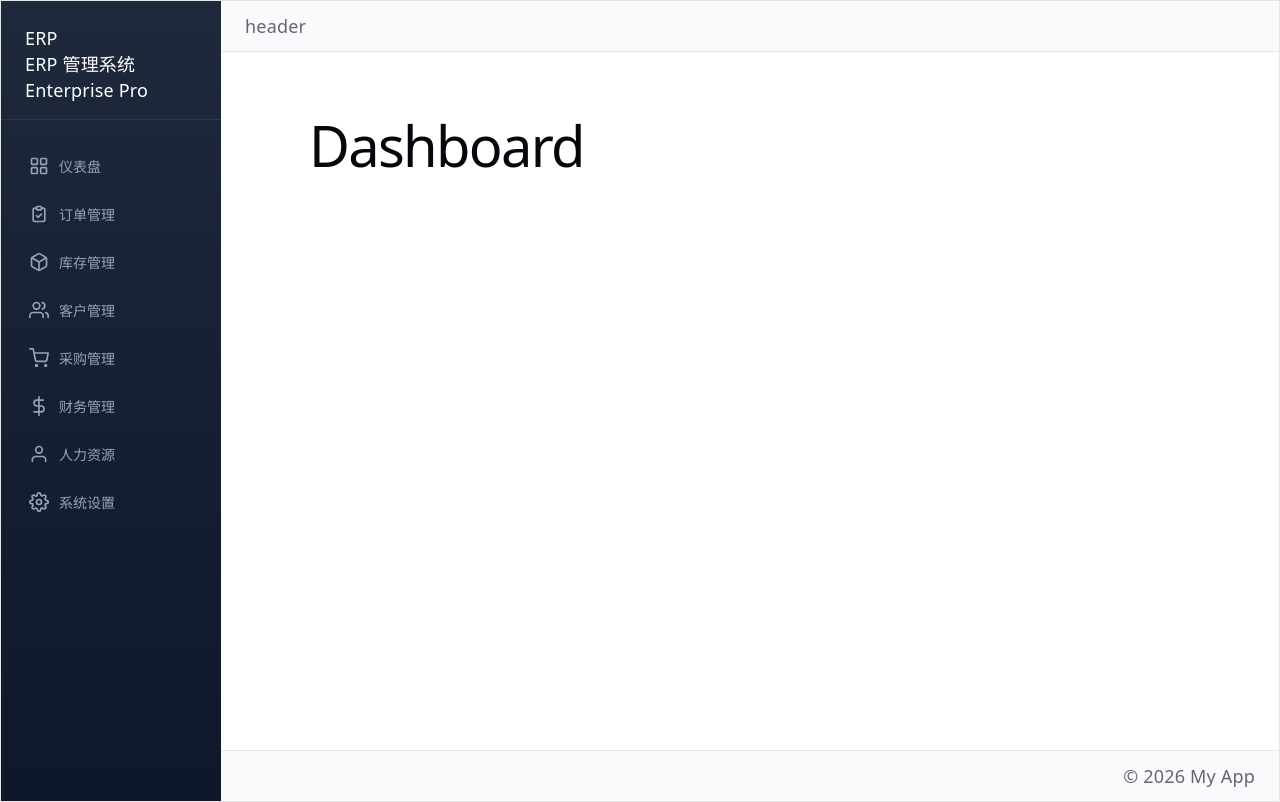
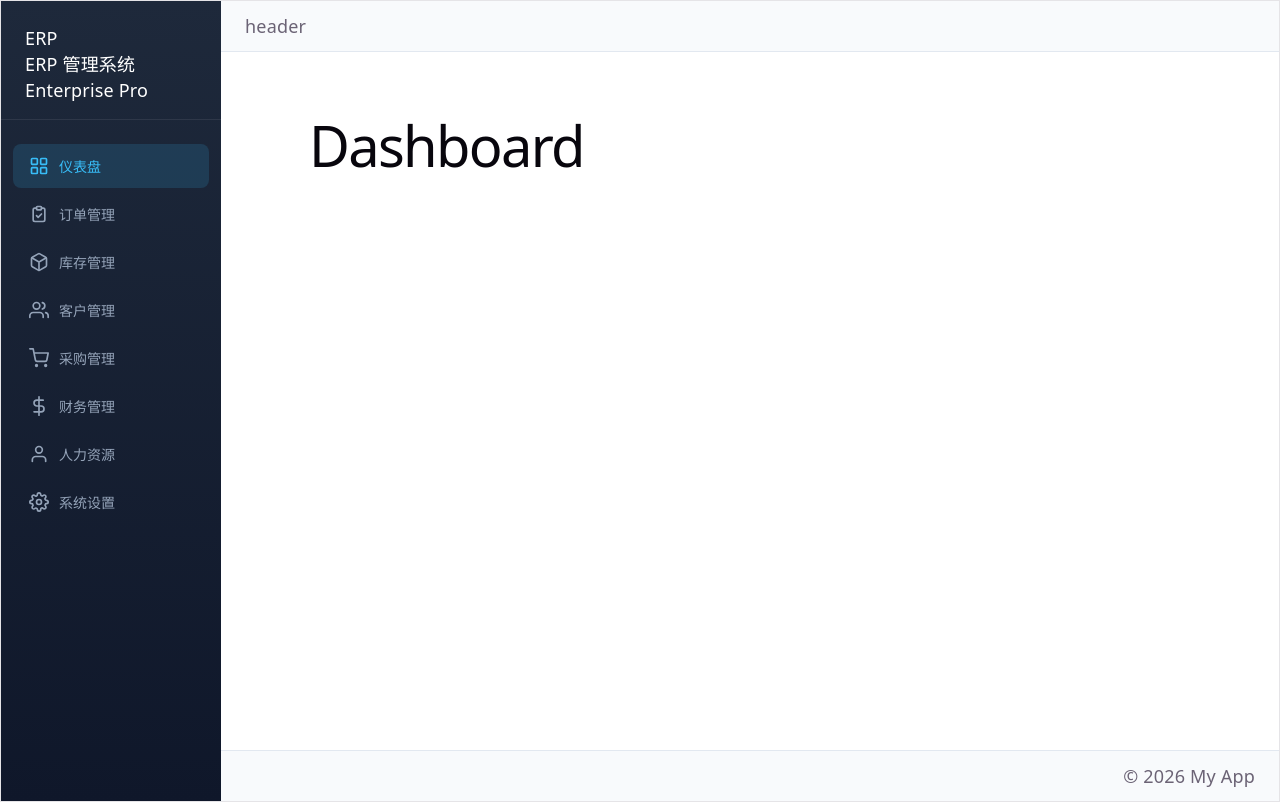
Before and after one commit to andyhe68/React-ERP, a React (Vite) app: page / in a window 1280 px wide. Built offline with nearby package versions, Linux system fonts and the light colour scheme.

Commit message:
update code

```diff
--- a/src/layout/Sidebar.tsx
+++ b/src/layout/Sidebar.tsx
@@ -22,6 +22,9 @@ function Sidebar() {
   const navigate = useNavigate();
   const location = useLocation();
 
+  const isActive = (path: string): boolean =>
+    location.pathname === path || location.pathname.startsWith(path + '/');
+
   return (
     <aside className="sidebar">
       <div className="sidebar-header">
@@ -33,16 +36,16 @@ function Sidebar() {
       </div>
       <nav className="sidebar-nav">
         {NAV_ITEMS.map((item) => {
-          const isActive = location.pathname === item.path;
+          const current = isActive(item.path);
           const Icon = item.icon;
           return (
             <button
               key={item.path}
-              className="sidebar-nav-item"
+              className={current ? 'sidebar-nav-item active' : 'sidebar-nav-item'}
               onClick={() => navigate(item.path)}
             >
               <Icon />
-              <span>{item.label}</span>
+              {item.label}
             </button>
           );
         })}
```
